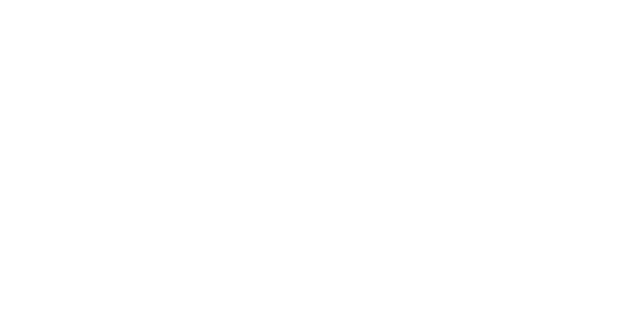
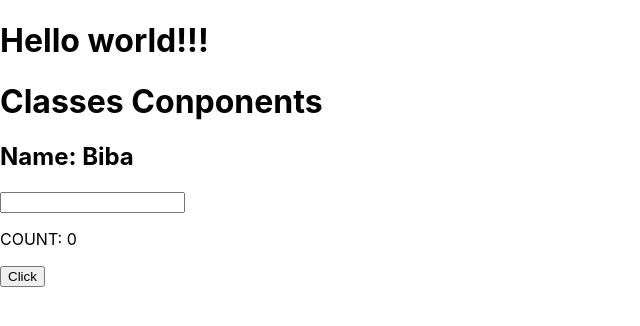
Before and after one commit to Photon74/reactlslearning, a React (Create React App) app: page / in a window 1280 px wide. Shown: the top 326 px of the page, without its empty margins (0-640 px from the left). Built offline with nearby package versions, Linux system fonts and the light colour scheme.

Commit message:
Class component

```diff
--- a/public/index.html
+++ b/public/index.html
@@ -14,7 +14,7 @@
       manifest.json provides metadata used when your web app is installed on a
       user's mobile device or desktop. See https://developers.google.com/web/fundamentals/web-app-manifest/
     -->
-    <link rel="manifest" href="%PUBLIC_URL%/manifest.json" />
+    <!-- <link rel="manifest" href="%PUBLIC_URL%/manifest.json" /> -->
     <!--
       Notice the use of %PUBLIC_URL% in the tags above.
       It will be replaced with the URL of the `public` folder during the build.
--- /dev/null
+++ b/src/App.js
@@ -0,0 +1,12 @@
+import { Form } from "./components/classes/Form"
+
+export function App(){
+    return (
+        <div>
+            <h1>Hello world!!!</h1>
+            <Form></Form>
+        </div>
+    )
+}
+
+// export default App
--- /dev/null
+++ b/src/components/classes/Form.js
@@ -0,0 +1,32 @@
+import React, {Component} from "react";
+
+export class Form extends Component{
+
+    state = {
+        name: 'Biba',
+        count: 0,
+    }
+
+    handlChange = (event) => {
+        //console.log(event.target.value);
+        this.setState({ name: event.target.value })
+    }
+
+    handlClick = (event) => {
+        //console.log(event.target.value);
+        this.setState({ count: this.state.count + 1 })
+        //this.setState((prevState) => ({ count: prevState.count + 1}))
+    }
+
+    render(){
+        return(
+            <>
+                <h1>Classes Conponents</h1>
+                <h2>Name: {this.state.name}</h2>
+                <input type="text" onChange={this.handlChange} />
+                <p>COUNT: {this.state.count}</p>
+                <button onClick={this.handlClick}>Click</button>
+            </>
+        )
+    }
+}
--- a/src/index.js
+++ b/src/index.js
@@ -1,7 +1,9 @@
 import React from 'react';
 import ReactDOM from 'react-dom/client';
+import {App} from './App';
 import './index.css';
 
 const root = ReactDOM.createRoot(document.getElementById('root'));
 root.render(
+  <App />
 );
```
